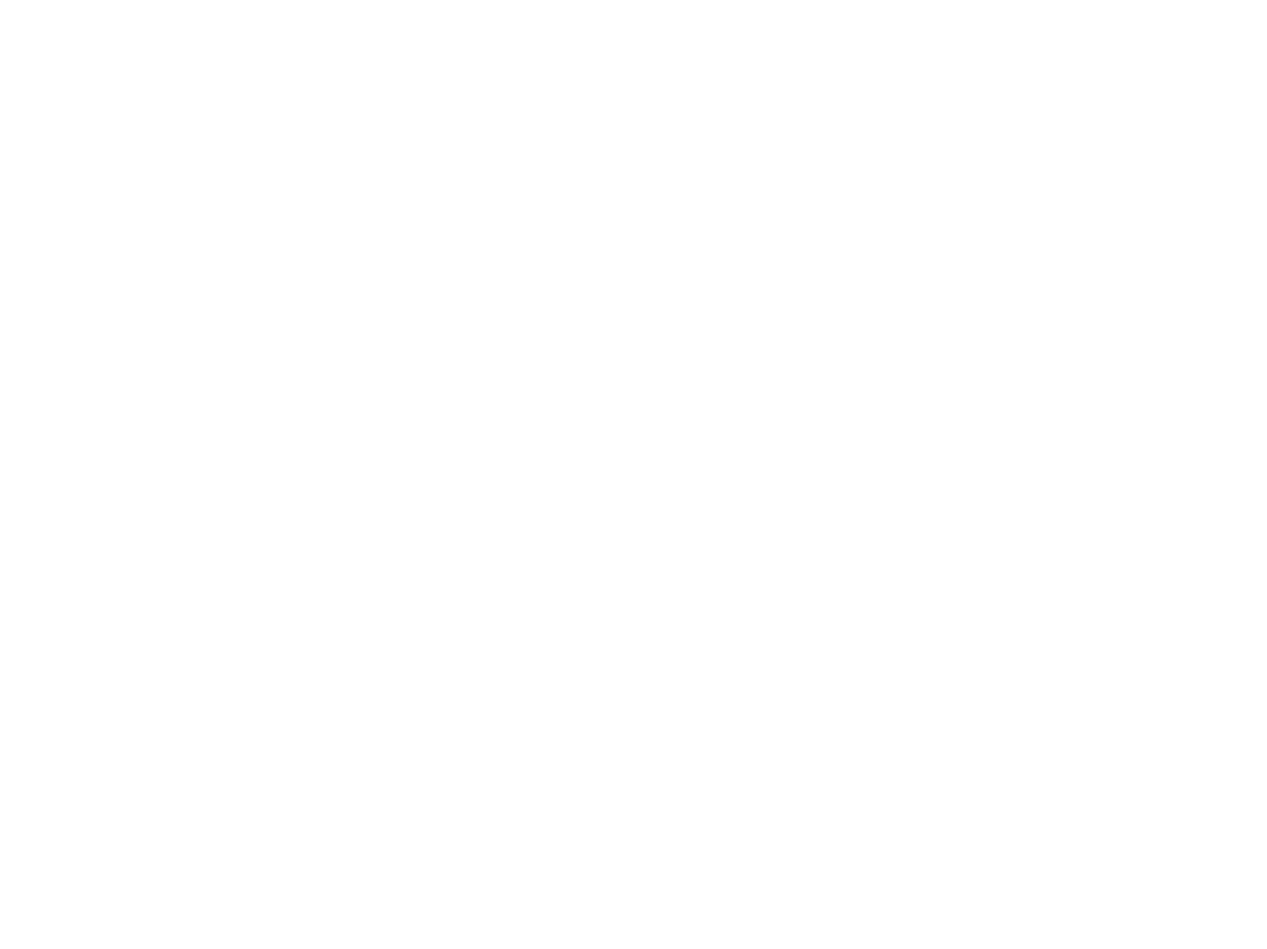
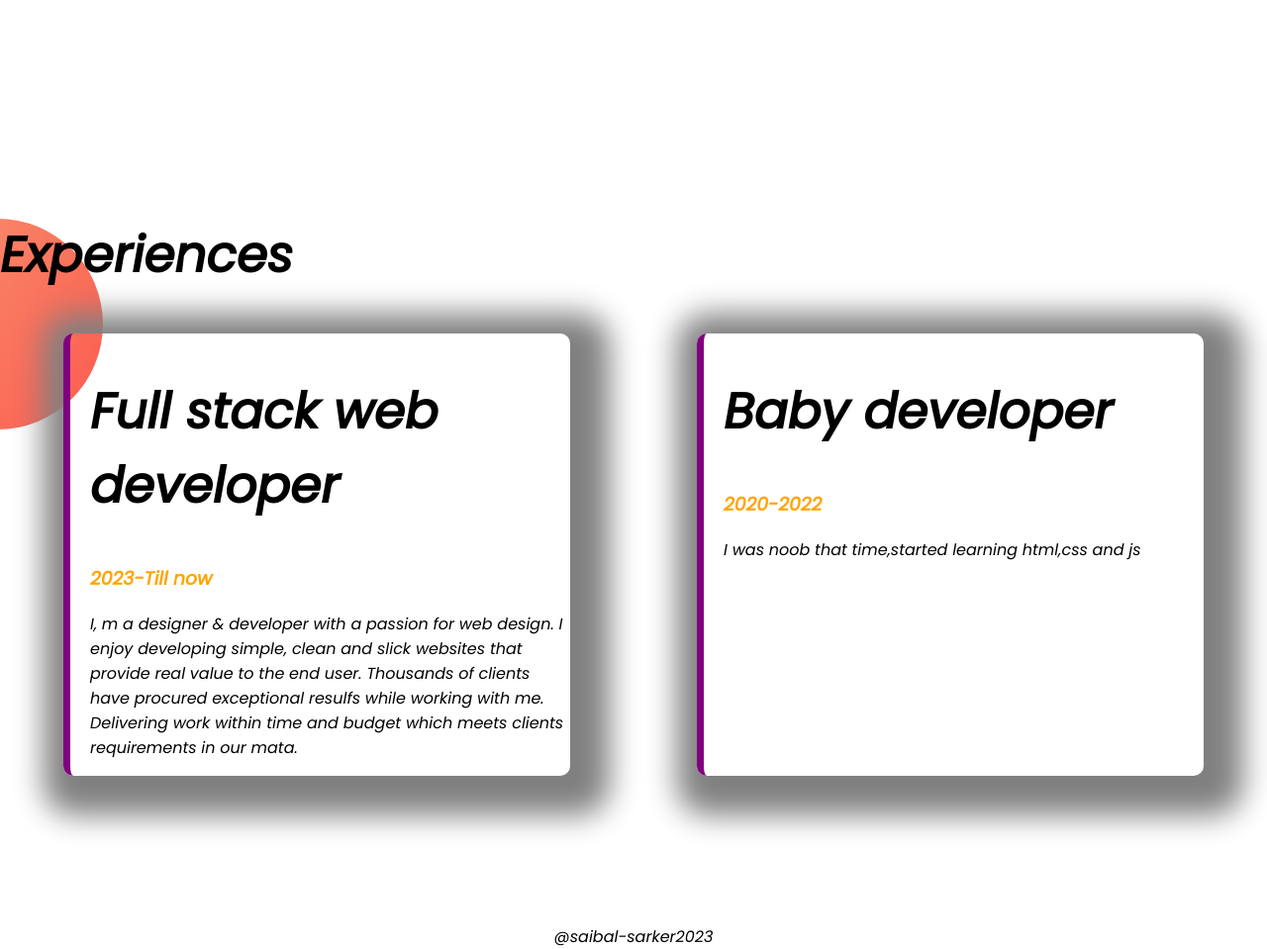
Before and after one commit to saibal13177j/saibals-porfolio, a plain HTML site: page index.html in a window 1280 px wide. Shown: the part 1249-2208 px from the top of the page at 99% size. Before the commit the page ends 1470 px from the top, so only its background shows below. Drawn offline with Linux system fonts and the light colour scheme.

Commit message:
all added

```diff
--- a/index.html
+++ b/index.html
@@ -12,7 +12,7 @@
     <link rel="stylesheet" href="portfolio.css">
 </head>
 <body>
-    <section class="banner">
+    <section class="banner flex">
    <div class="half"> <h1>Welcome to</h1>
     <h1><span id="hq">Saibals</span>  world</h1>
     <h3>Gamer and typical football fan</h3>
@@ -20,7 +20,7 @@
     <a class="link" target="_blank" href="https://www.facebook.com/profile.php?id=100088228276615">Hire me</a></div>
     <div class="half"><img src="images/488-4889400_orange-yellow-and-red-circle-hd-png-download-removebg-preview (1).png" alt="saibal"></div>
     </section>
-    <section class="dream">
+    <section class="dream flex">
     <div class="half 2">
         <img src="images/my-bg2.png" alt="saibal2"></div>
         <div class="half 2"><h1>Dram big</h1>
@@ -29,6 +29,26 @@
         <a class="link" target="_blank" href="https://www.youtube.com/watch?v=dQw4w9WgXcQ&ab_channel=RickAstley">Download resume</a>
     </div>
     </section>
+    <section class="exp">
+
+            <h1>Experiences</h1>
+          <div class="flex">
+            <div class="exp2">
+                <h1>Full stack web developer</h1>
+                <H3 class="ORG">2023-Till now</H3>
+                <p>I, m a designer & developer with a passion for web design. I enjoy developing simple, clean and slick websites that provide real value to the end user. Thousands of clients have procured exceptional resulfs while working with me. Delivering work within time and budget which meets clients requirements in our mata.</p>
+            </div>
+            <div class="exp2">
+
+                <h1>Baby developer</h1>
+                 <h3 class="ORG">2020-2022</h3>
+                 <p>I was noob that time,started learning html,css and js</p>
+        </div>
+          </div>
+
+    </section>
+
 
 </body>
+ <footer>@saibal-sarker2023</footer>
 </html>
--- a/portfolio.css
+++ b/portfolio.css
@@ -9,7 +9,7 @@ h1{
 #hq{
     color: orange;
 }
-section{
+.flex{
     display: flex;
     margin-bottom: 150px;
 }
@@ -38,3 +38,25 @@ section{
     background-repeat: no-repeat;
     background-position: right;
 }
+.ORG{
+    color:  orange;
+}
+.exp2{
+    width: 80%;
+    margin-left: 5%;
+    margin-right: 5%;
+    border-radius: 10px;
+    padding-left: 20px;
+    box-shadow: 10px 10px 30px 30px gray;
+    border-left: 7px solid purple;
+
+}
+.exp{
+    background-image: url(images/exp-bg.png);
+    background-repeat: no-repeat;
+    background-position: left top;
+
+}
+footer {
+    text-align: center;
+}
```
